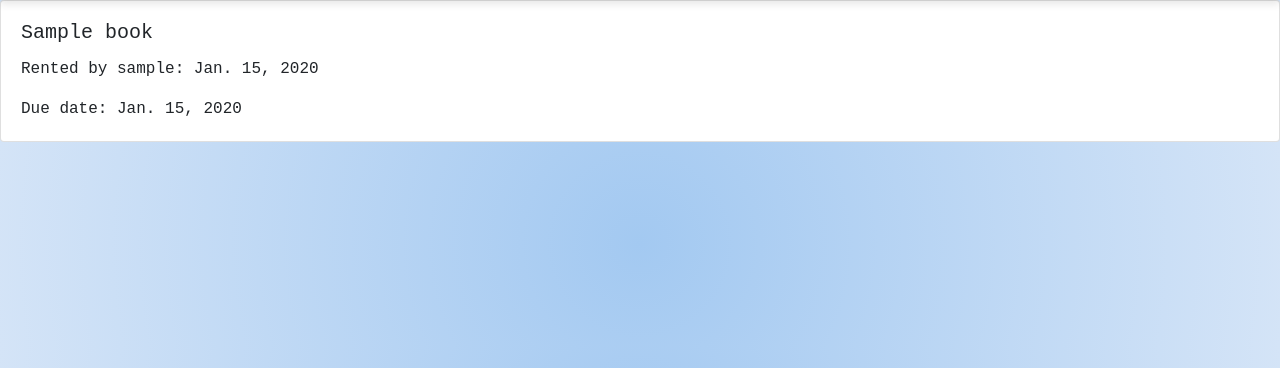
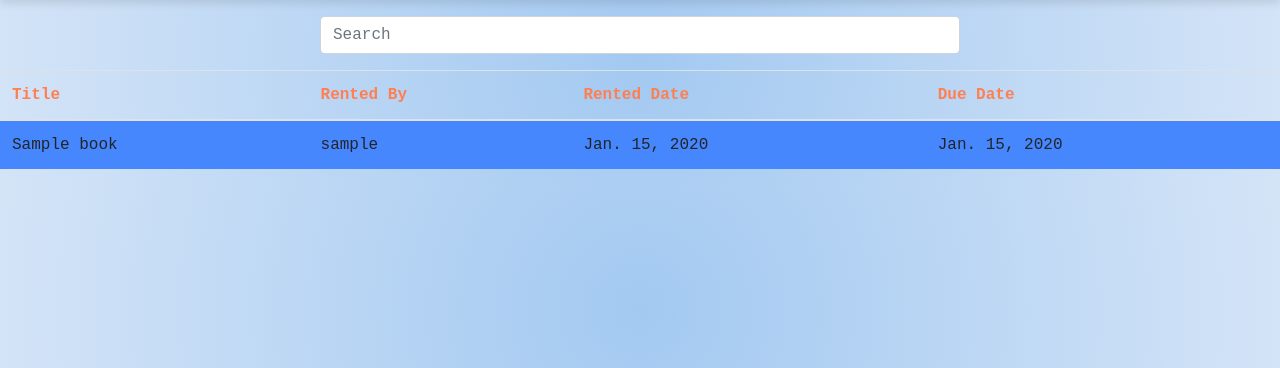
Before and after one commit to AquaSyles/WebLibrary, a Django app: page /api/rentals/ in a window 1280 px wide. Shown: the part 62-430 px from the top of the page. Run offline with Django 5.2, Linux system fonts and the light colour scheme; a user stored in the database is signed in; tables that the repository leaves empty hold one stand-in row (values such as "Sample post"); some libraries are stand-ins or nearby versions.

Commit message:
added search functionality and better styling to the rental page

```diff
--- /dev/null
+++ b/WebLibrary/api/static/css/rental.css
@@ -0,0 +1,11 @@
+.head {
+    color: #FF7F50;
+}
+
+.table {
+    margin-top: 1rem;
+}
+
+td {
+    background-color: #4787fd;
+}
--- a/WebLibrary/api/templates/rental_list.html
+++ b/WebLibrary/api/templates/rental_list.html
@@ -4,14 +4,60 @@
 
 {% block title %}Rentals{% endblock %}
 
+{% block styles %}
+<link rel="stylesheet" href="{% static 'css/rental.css' %}">
+{% endblock %}
+
 {% block content %}
-{% for rental in rentals %}
-    <div class="card">
-        <div class="card-body">
-            <h5 class="card-title">{{ rental.book.title }}</h5>
-            <p class="card-text">Rented by {{ rental.user }}: {{ rental.rented_date }}</p>
-            <p class="card-text">Due date: {{ rental.return_date }}</p>
-        </div>
+<table class="table">
+    <div class="d-flex justify-content-center my-3">
+        <input type="text" class="form-control w-50" placeholder="Search" id="search" onkeyup="searchTable()">
     </div>
-{% endfor %}
+    <thead>
+        <tr>
+            <th scope="col" class="head">Title</th>
+            <th scope="col" class="head">Rented By</th>
+            <th scope="col" class="head">Rented Date</th>
+            <th scope="col" class="head">Due Date</th>
+        </tr>
+    </thead>
+    <tbody class="table-body">
+        {% for rental in rentals %}
+        <tr>
+            <td class="title">{{ rental.book.title }}</td>
+            <td class="user">{{ rental.user }}</td>
+            <td class="rented_date">{{ rental.rented_date }}</td>
+            <td class="return_date">{{ rental.return_date }}</td>
+        </tr>
+        {% endfor %}
+    </tbody>
+</table>
+
+<script>
+    function searchTable() {
+        input = document.getElementById("search").value;
+        lowerCaseInput = input.toLowerCase();
+
+        table = document.getElementsByClassName("table-body")[0];
+        tableRow = table.getElementsByTagName("tr");
+        for (i = 0; i < tableRow.length; i++) {
+            titleColumn = tableRow[i].getElementsByTagName("td")[0];
+            userColumn = tableRow[i].getElementsByTagName("td")[1];
+            rentedDateColumn = tableRow[i].getElementsByTagName("td")[2];
+            returnDateColumn = tableRow[i].getElementsByTagName("td")[3];
+
+            titleText = titleColumn.innerText;
+            userText = userColumn.innerText;
+            rentedDateText = rentedDateColumn.innerText;
+            returnDateText = returnDateColumn.innerText;
+
+            if (titleText.toLowerCase().includes(lowerCaseInput) || userText.toLowerCase().includes(lowerCaseInput) || rentedDateText.toLowerCase().includes(lowerCaseInput) || returnDateText.toLowerCase().includes(lowerCaseInput)) {
+                tableRow[i].style.display = "";
+            } else {
+                tableRow[i].style.display = "none";
+            }
+
+        }
+    }
+</script>
 {% endblock %}
```
